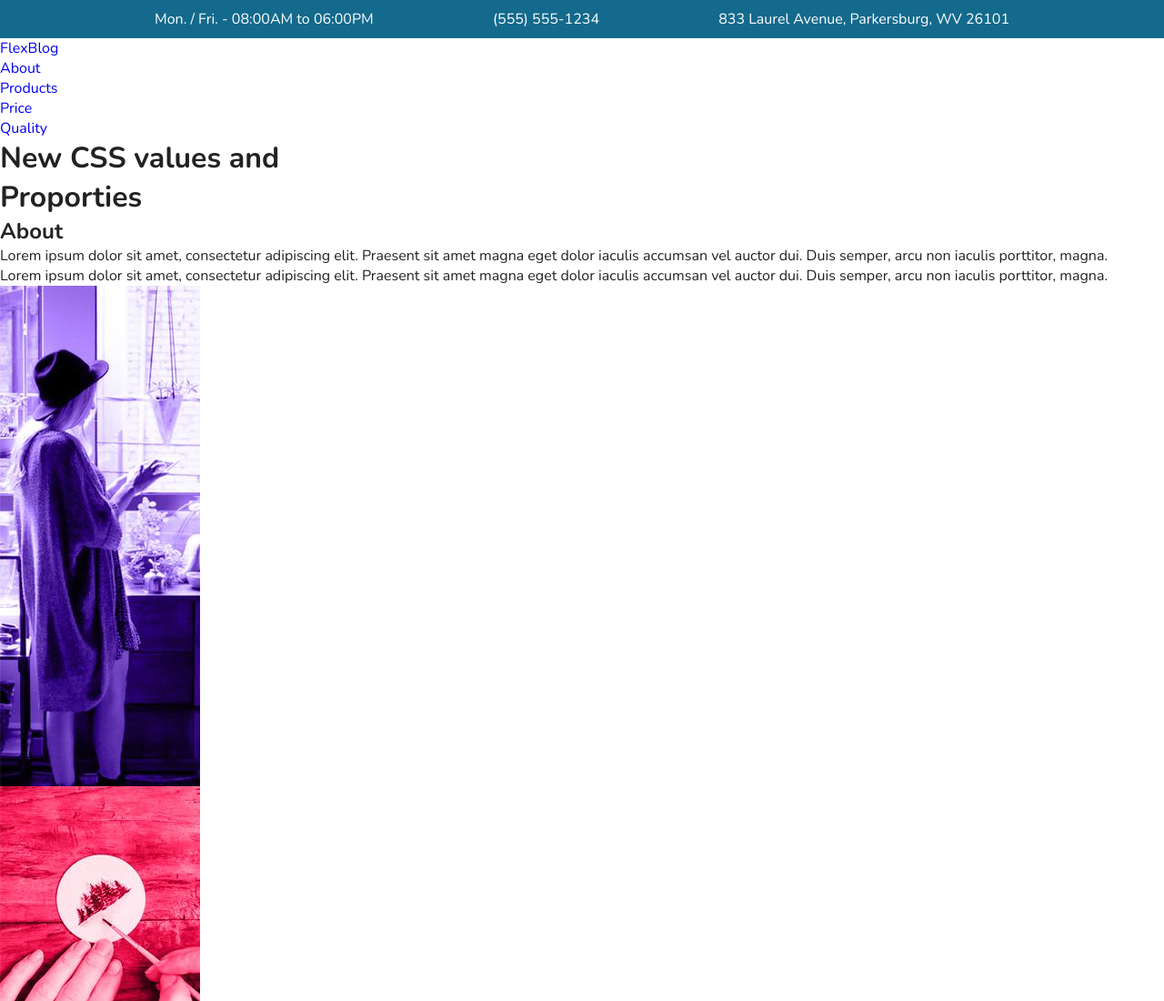
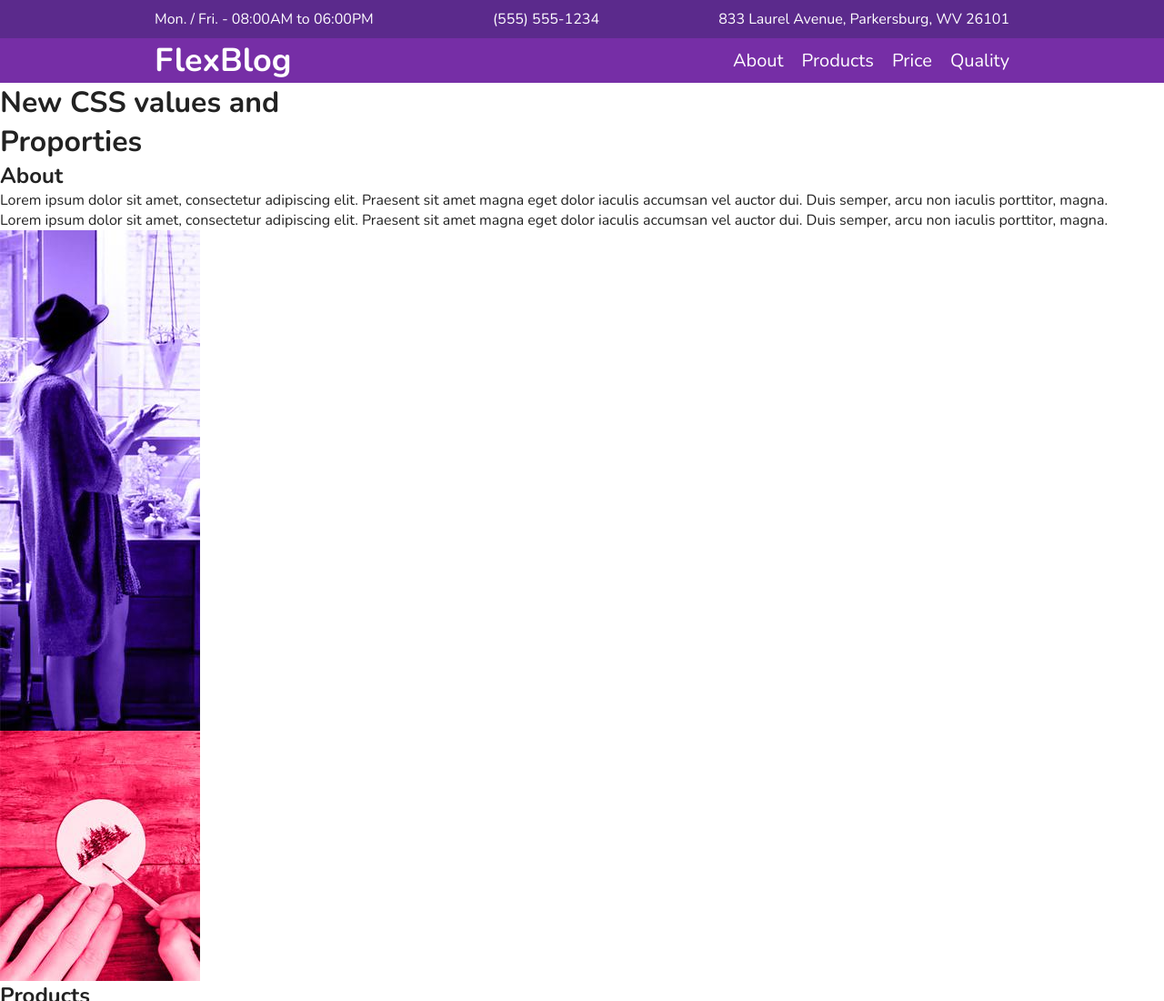
Before and after one commit to lucas-hgs/FlexBlog, a plain HTML site: page index.html in a window 1280 px wide. Shown: the top 1100 px of the page at 91% size. Drawn offline with nearby package versions, Linux system fonts and the light colour scheme.

Commit message:
Stylized the Menu of the Website

```diff
--- a/css/style.css
+++ b/css/style.css
@@ -28,7 +28,7 @@ img {
 /* Superinfo */
 
 .superinfo-bg {
-  background: #146A8C;
+  background: #5B2A8C;
   color: white;
 }
 
@@ -48,3 +48,44 @@ img {
 .superinfo a {
   color: white;
 }
+
+/* Menu */
+
+.menu-bg {
+  background: #762EA6;
+}
+
+.menu {
+  max-width: 960px;
+  margin: 0 auto;
+  padding-top: 15px 0;
+  display: flex;
+  flex-wrap: wrap;
+  justify-content: space-between;
+  align-items: center;
+}
+
+.menu a {
+  color: white;
+}
+
+.menu-logo a {
+  font-size: 2.25em;
+  font-weight: bold;
+  margin: 0 10px;
+}
+
+.menu-nav ul {
+  display: flex;
+  flex-wrap: wrap;
+}
+
+.menu-nav a {
+  font-size: 1.25em;
+  display: block;
+  padding: 10px;
+}
+
+.menu-nav a:hover {
+  color: #A993BF;
+}
--- a/index.html
+++ b/index.html
@@ -23,7 +23,7 @@
       <div class="menu-logo">
         <a href="#">FlexBlog</a>
       </div>
-      <nav>
+      <nav class="menu-nav">
         <ul>
           <li><a href="#about">About</a></li>
           <li><a href="#products">Products</a></li>
```
